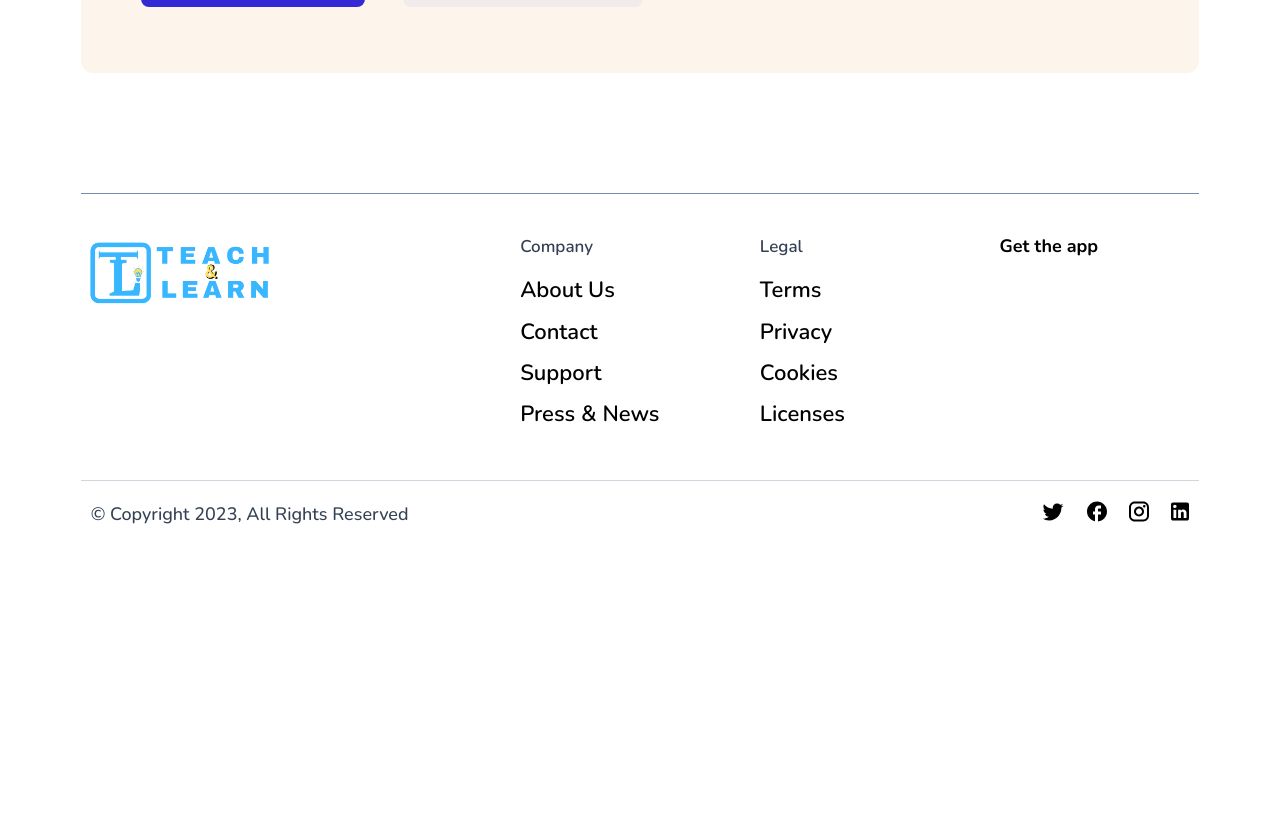
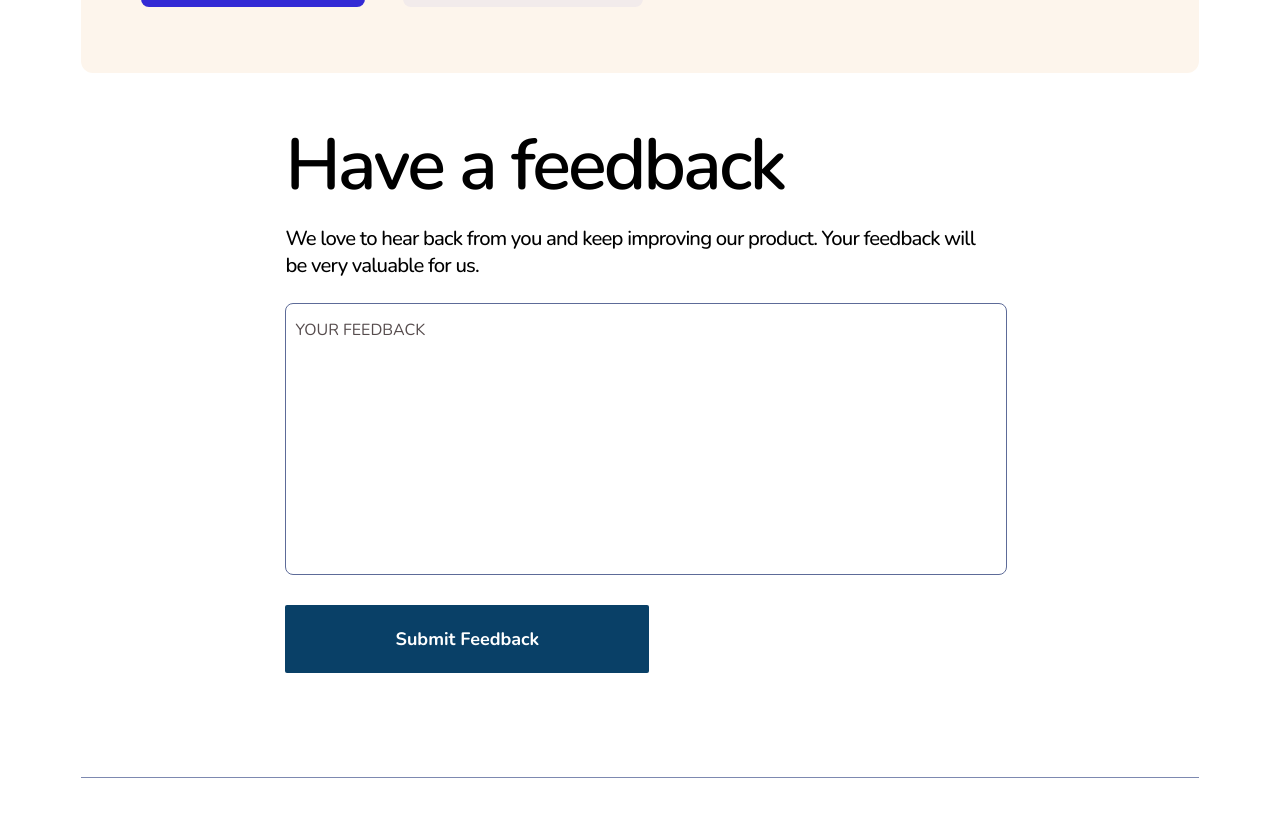
Before and after one commit to Garvit1809/teachnlearn, a React (Vite) app in the folder client/: page / in a window 1280 px wide. Shown: the part 520-1341 px from the top of the page. Before the commit the page ends 1078 px from the top, so only its background shows below. Built offline with nearby package versions, Linux system fonts and the light colour scheme.

Commit message:
adding user feedback form

```diff
--- /dev/null
+++ b/client/src/components/home-comp/feedbackForm.tsx
@@ -0,0 +1,85 @@
+import React, { useState } from "react";
+import styled from "styled-components";
+import Textarea from "../general-components/input/textarea";
+
+const Section = styled.div`
+  /* border: 1px solid red; */
+  display: flex;
+  padding: 0 16vw;
+  flex-direction: column;
+  justify-content: center;
+  align-items: flex-start;
+  gap: 1.5rem;
+
+  h2 {
+    color: #000;
+    text-align: center;
+    font-size: 4.5rem;
+    line-height: 1;
+    font-family: "Nunito";
+    font-weight: 600;
+    letter-spacing: -0.18rem;
+  }
+
+  h4 {
+    color: #000;
+    font-size: 1.26563rem;
+    font-family: "Nunito";
+    font-weight: 500;
+    letter-spacing: -0.05063rem;
+  }
+
+  textarea {
+    border-radius: 8px;
+    border: 1px solid #5d6b98;
+  }
+
+  button {
+    display: flex;
+    width: 22.75rem;
+    padding: 1.375rem 2.125rem;
+    justify-content: center;
+    align-items: flex-end;
+    gap: 0.625rem;
+    border-radius: 2px;
+    background: #094067;
+    color: #fff;
+    font-size: 1.125rem;
+    font-family: "Nunito";
+    font-weight: 700;
+    border: none;
+    cursor: pointer;
+  }
+`;
+
+const FeedbackForm = () => {
+  const [feedback, setFeedback] = useState<string>("");
+
+  function updateFields(content: string) {
+    setFeedback(content);
+  }
+
+  const feedbackHandler = () => {
+    console.log(feedback);
+  };
+
+  return (
+    <Section>
+      <h2>Have a feedback</h2>
+      <h4>
+        We love to hear back from you and keep improving our product. Your
+        feedback will be very valuable for us.
+      </h4>
+      <Textarea
+        label="Your Feedback"
+        name="feedback"
+        value={feedback}
+        areaHeight="15rem"
+        updateSingleField={updateFields}
+      />
+      <button onClick={feedbackHandler}>Submit Feedback</button>
+    </Section>
+  );
+};
+
+export default FeedbackForm;
--- a/client/src/pages/landing-page/home.tsx
+++ b/client/src/pages/landing-page/home.tsx
@@ -7,12 +7,13 @@ import Popular from "../../components/home-comp/popular";
 import axios from "axios";
 import { BASE_URL, apiVersion } from "../../utils/apiRoutes";
 import { getHeaders } from "../../utils/helperFunctions";
-import { classroomCardProps } from "../../components/classroom-comp/classroomCard";
 import { UserCookie } from "../../utils/userCookie";
 import { learnCardProps } from "../requests/requests";
 import EnrolledClassWrapper from "../../components/home-comp/enrolledClassWrapper";
 import RequestCardWrapper from "../../components/home-comp/requestCardWrapper";
 import RecommendedClassWrapper from "../../components/home-comp/recommendedClassWrapper";
+import { teachingCardProps } from "../../types/teachingCardType";
+import FeedbackForm from "../../components/home-comp/feedbackForm";
 
 const Section = styled.div`
   /* border: 1px solid brown; */
@@ -27,9 +28,9 @@ const Home = () => {
   const [userRole, setUserRole] = useState<string>("");
   const [userId, setuserId] = useState<string>("");
   const [upcomingClasses, setUpcomingClasses] =
-    useState<Array<classroomCardProps>>();
+    useState<Array<teachingCardProps>>();
   const [recommendedClasses, setRecommendedClasses] =
-    useState<Array<classroomCardProps>>();
+    useState<Array<teachingCardProps>>();
   const [learnCards, setLearnCards] = useState<Array<learnCardProps>>();
 
   const { fetchLocalUserData } = UserCookie();
@@ -109,6 +110,7 @@ const Home = () => {
             requestCard={learnCards}
           />
         )}
+        <FeedbackForm />
         <Footer />
       </Section>
     </>
--- a/client/src/pages/requests/requests.tsx
+++ b/client/src/pages/requests/requests.tsx
@@ -12,6 +12,7 @@ const Section = styled.div`
   display: flex;
   flex-direction: column;
   gap: 2.5rem;
+  /* margin-top: 4rem; */
 `;
 
 const CardGrid = styled.div`
```
